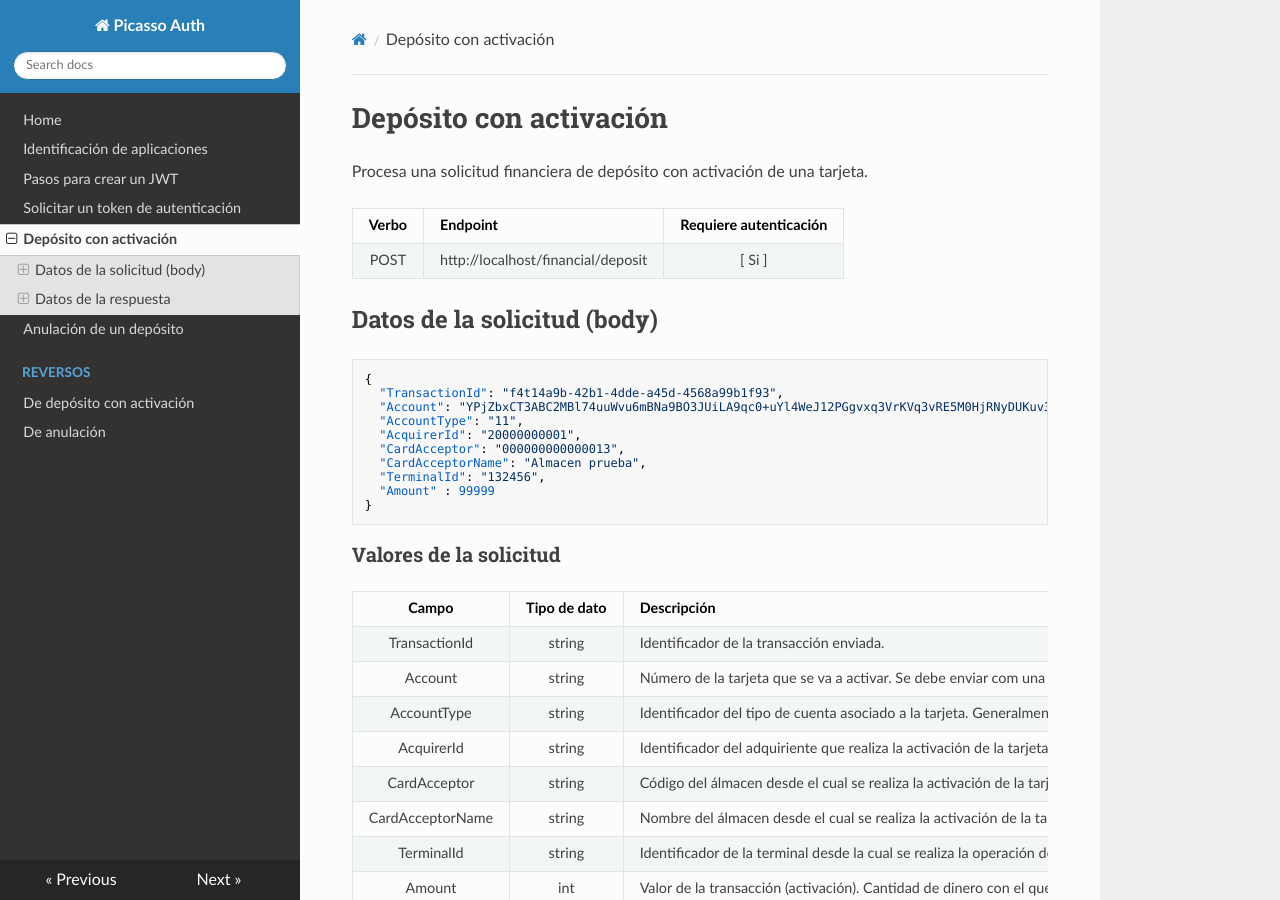
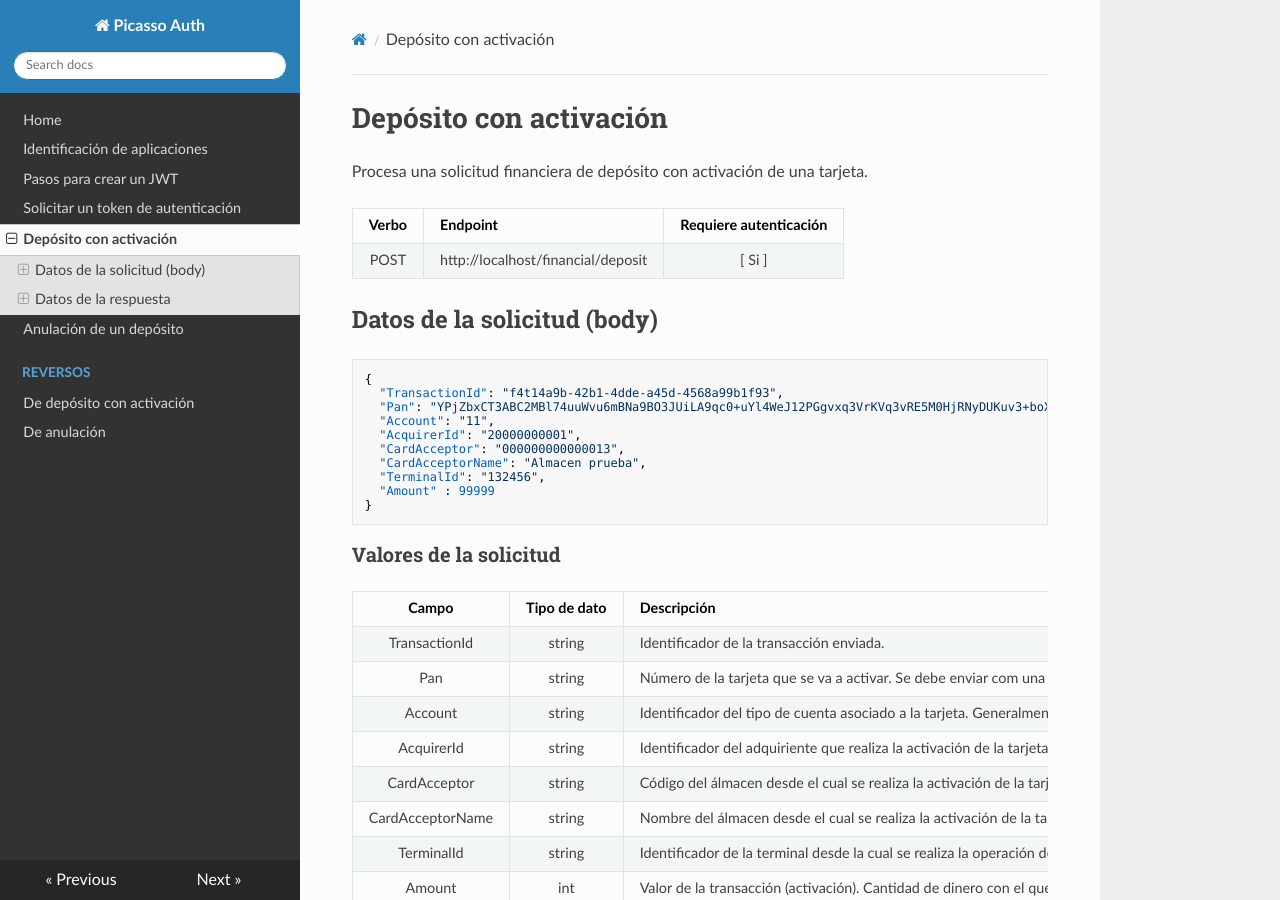
Before and after one commit to Picasso-api/Evertec-API, an MkDocs documentation site: the page built from docs/Deposit.md, in a window 1280 px wide and 900 px high. Built offline with MkDocs 1.6.1, drawn with Linux system fonts in a browser that asks for light colours; nearby versions of some CDN libraries.

Commit message:
Update Deposit.md

````diff
--- a/docs/Deposit.md
+++ b/docs/Deposit.md
@@ -12,8 +12,8 @@ Procesa una solicitud financiera de depósito con activación de una tarjeta.
 ```json
 {
   "TransactionId": "f4t14a9b-42b1-4dde-a45d-4568a99b1f93",
-  "Account": "YPjZbxCT3ABC2MBl74uuWvu6mBNa9BO3JUiLA9qc0+uYl4WeJ12PGgvxq3VrKVq3vRE5M0HjRNyDUKuv3+boXk1AvjLLXgB1nF1bGeZOg+ASx0euXajFE/4Kwg2bHF1QmlVakn6vZzDBanptkXIzAU9CrnCoEnrtuUgZmCwasiY=",
-  "AccountType": "11",
+  "Pan": "YPjZbxCT3ABC2MBl74uuWvu6mBNa9BO3JUiLA9qc0+uYl4WeJ12PGgvxq3VrKVq3vRE5M0HjRNyDUKuv3+boXk1AvjLLXgB1nF1bGeZOg+ASx0euXajFE/4Kwg2bHF1QmlVakn6vZzDBanptkXIzAU9CrnCoEnrtuUgZmCwasiY=",
+  "Account": "11",
   "AcquirerId": "20000000001",
   "CardAcceptor": "000000000000013",
   "CardAcceptorName": "Almacen prueba",
@@ -27,8 +27,8 @@ Procesa una solicitud financiera de depósito con activación de una tarjeta.
 Campo | Tipo de dato| Descripción | Requerido
 :---: | :----------:| ----------- | :-------:
 TransactionId | string |Identificador de la transacción enviada.| [Si]
-Account | string | Número de la tarjeta que se va a activar. Se debe enviar com una cadena cifrada con certificado de confianza. | [ Si ]
-AccountType | string | Identificador del tipo de cuenta asociado a la tarjeta. Generalmente este valor lo debe "ingresar/seleccionar/establecer" el usuario y/o comercio en el punto de pago. Corresponde con una lista de valores predefinidos por Evertec Colombia. | [ Si ]
+Pan | string | Número de la tarjeta que se va a activar. Se debe enviar com una cadena cifrada con certificado de confianza. | [ Si ]
+Account | string | Identificador del tipo de cuenta asociado a la tarjeta. Generalmente este valor lo debe "ingresar/seleccionar/establecer" el usuario y/o comercio en el punto de pago. Corresponde con una lista de valores predefinidos por Evertec Colombia. | [ Si ]
 AcquirerId | string | Identificador del adquiriente que realiza la activación de la tarjeta. | [ Si ]
 CardAcceptor | string | Código del álmacen desde el cual se realiza la activación de la tarjeta. | [ Si ]
 CardAcceptorName | string | Nombre del álmacen desde el cual se realiza la activación de la tarjeta. | [ Si ]
````
